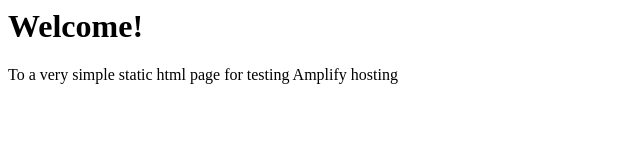
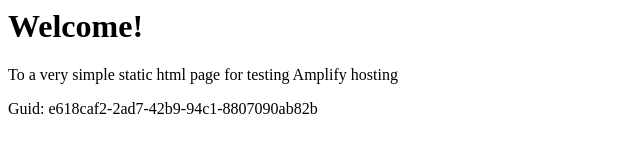
Before and after one commit to aws-aemilia-nrt/Github-PR-Commit-Integration-Test-DoNotTouch-Gith-P5X5MO5I-v1-preprod-ap-northeast-1, a website: page src/index.html in a window 1280 px wide. Shown: the whole page, without its empty margins (0-640 px from the left). Drawn offline with Linux system fonts and the light colour scheme.

Commit message:
commit from integ tests

```diff
--- a/src/index.html
+++ b/src/index.html
@@ -1,3 +1,5 @@
+
+
 <html lang="en">
 
 <head>
@@ -10,6 +12,6 @@
 <body>
     <h1>Welcome!</h1>
     <p>To a very simple static html page for testing Amplify hosting</p>
-</body>
+    <p>Guid: e618caf2-2ad7-42b9-94c1-8807090ab82b</p></body>
 
 </html>
```
